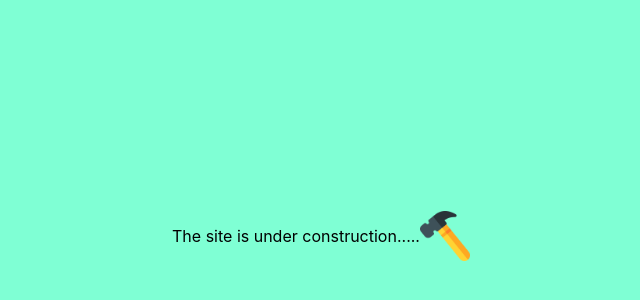
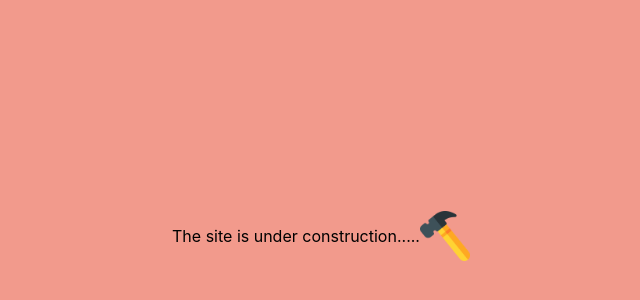
Before and after one commit to aditical/aditical.github.io, a React (Create React App) app in the folder portfolio/: page / in a window 1280 px wide. Shown: the part 114-414 px from the top of the page, without its empty margins (319-959 px from the left). Built offline with nearby package versions, Linux system fonts and the light colour scheme.

Commit message:
color and header changed

```diff
--- a/portfolio/public/index.html
+++ b/portfolio/public/index.html
@@ -24,7 +24,7 @@
       work correctly both with client-side routing and a non-root public URL.
       Learn how to configure a non-root public URL by running `npm run build`.
     -->
-    <title>Aditi</title>
+    <title>Welcome - Aditi</title>
   </head>
   <body>
     <noscript>You need to enable JavaScript to run this app.</noscript>
--- a/portfolio/src/assets/css/index.css
+++ b/portfolio/src/assets/css/index.css
@@ -5,7 +5,7 @@ body {
     sans-serif;
   -webkit-font-smoothing: antialiased;
   -moz-osx-font-smoothing: grayscale;
-  background-color: aquamarine;
+  background-color: #f19283eb;
 }
 
 code {
```
